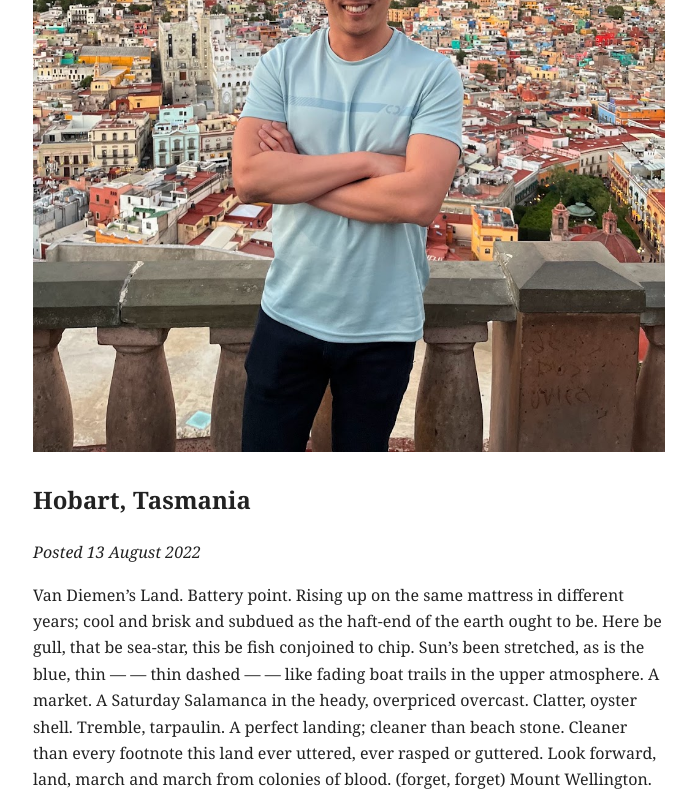
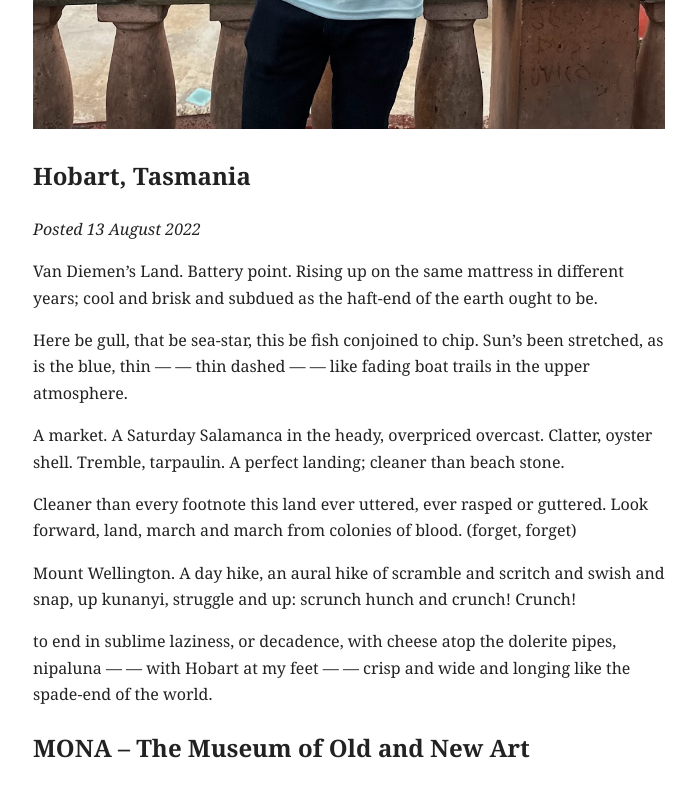
Before and after one commit to mingjiliu/mingjiliu.github.io, a Jekyll site: the page built from _travel/mings-wanderings.md, in a window 1280 px wide and 1400 px high, scrolled down 5005 px. Shown: the top 791 px of the window, without its empty margins (291-987 px from the left). Built offline with Jekyll 4.4.1, drawn with Linux system fonts in a browser that asks for light colours; some of the changed text lies outside the part shown.

```diff
--- a/_travel/mings-wanderings.md
+++ b/_travel/mings-wanderings.md
@@ -82,10 +80,15 @@ But O! Guanajuato, I do jest, how can I dislike you? It's the photographer's, th
 *Posted 13 August 2022*
 
 Van Diemen's Land. Battery point. Rising up on the same mattress in different years; cool and brisk and subdued as the haft-end of the earth ought to be.
+
 Here be gull, that be sea-star, this be fish conjoined to chip. Sun's been stretched, as is the blue, thin — — thin dashed — — like fading boat trails in the upper atmosphere.
+
 A market. A Saturday Salamanca in the heady, overpriced overcast. Clatter, oyster shell. Tremble, tarpaulin. A perfect landing; cleaner than beach stone.
+
 Cleaner than every footnote this land ever uttered, ever rasped or guttered. Look forward, land, march and march from colonies of blood. (forget, forget)
+
 Mount Wellington. A day hike, an aural hike of scramble and scritch and swish and snap, up kunanyi, struggle and up: scrunch hunch and crunch! Crunch!
+
 to end in sublime laziness, or decadence, with cheese atop the dolerite pipes, nipaluna — — with Hobart at my feet — — crisp and wide and longing like the spade-end of the world.
 
 ## MONA -- The Museum of Old and New Art
@@ -100,7 +103,7 @@ I like art. I like weird art. MONA has weird art. I like MONA.
 
 MONA is in Hobart. Hobart is in Tasmania. Tasmania is in Australia. They have gambling in Australia. Some people made lots of money by gambling. David Walsh made lots of money by gambling. David Walsh is from Hobart in Tasmania. David Walsh used his money to make MONA in Hobart in Tasmania.
 
-You can take a ferry to get to MONA. You can sit on sheep on the ferry. Sheep are called Ovis aries. There are lots of pretty views on the way there. You can have a wine on the ferry. I had an overpriced glass of wine. Wine comes from the flowering plant genus Vitis .
+You can take a ferry to get to MONA. You can sit on sheep on the ferry. Sheep are called Ovis aries. There are lots of pretty views on the way there. You can have a wine on the ferry. I had an overpriced glass of wine. Wine comes from the flowering plant genus Vitis.
 
 I saw a travelling exhibition on my first visit. The travelling exhibit showcased outsider art. Outsider art is sometimes called It is made by outsider artists. Outsider artists are self-taught. They are outside the art brut. conventional art world. They just want to make art. Outsider art can sometimes be fantastic.
 
@@ -204,31 +207,31 @@ Why was I travelling? To look, to walk around, to ask, to listen, to sniff, to t
 
 ![Kyoto, Japan](/assets/travelbig/the-journey-begins-02.jpg)
 
-*Kyoto, Japan*
+<small>*Kyoto, Japan*<small>
 
 joining the throng of sparrows a little wren --- Kobayashi Issa
 
 ![Aswan, Egypt](/assets/travelbig/the-journey-begins-03.jpg)
 
-*Aswan, Egypt*
+<small>*Aswan, Egypt*<small>
 
 My father held tight to my hand as if he were afraid that I would slip away. In fact I had the wish to leave him, run, move, cross the street, be struck by the brilliant scales of the sea. At that tremendous moment, full of light and sound, I pretended I was alone in the newness of the city, new myself with all life ahead, exposed to the mutable fury of things but surely triumphant... --- Elena Ferrante
 
 ![Mumbai, India](/assets/travelbig/the-journey-begins-05.jpg)
 
-*Mumbai, India*
+<small>*Mumbai, India*<small>
 
 There open up, deep inside a city, reflected streets, streets which are doubles, make believe streets. One's imagination, bewitched and misled, create illusory maps of the apparently familiar districts, maps in which streets have their proper places and usual names but are provided with new and fictitious configurations by the inexhaustible inventiveness of the night. --- Bruno Schultz
 
 ![Darwin, Australia](/assets/travelbig/the-journey-begins-06.jpg)
 
-*Darwin, Australia*
+<small>*Darwin, Australia*<small>
 
 When they make the circle wide, it's time to swim out on your own and fill the element with signatures on your own frequency, echo soundings, searches, probes, allurements, elver-gleams in the dark of the whole sea. --- Seamus Heaney
 
 ![Tainan City, Taiwan](/assets/travelbig/the-journey-begins-07.jpg)
 
-*Tainan City, Taiwan*
+<small>*Tainan City, Taiwan*<small>
 
 I went to China, I went to Prague; I died, and was born in the spring; I found you, and loved you, again.
 Later the darkness fell and the solid moon like a white pond rose. But I wasn't in any hurry.
```
Also changed, not shown: other parts of _travel/mings-wanderings.md (+0 -2 lines).
